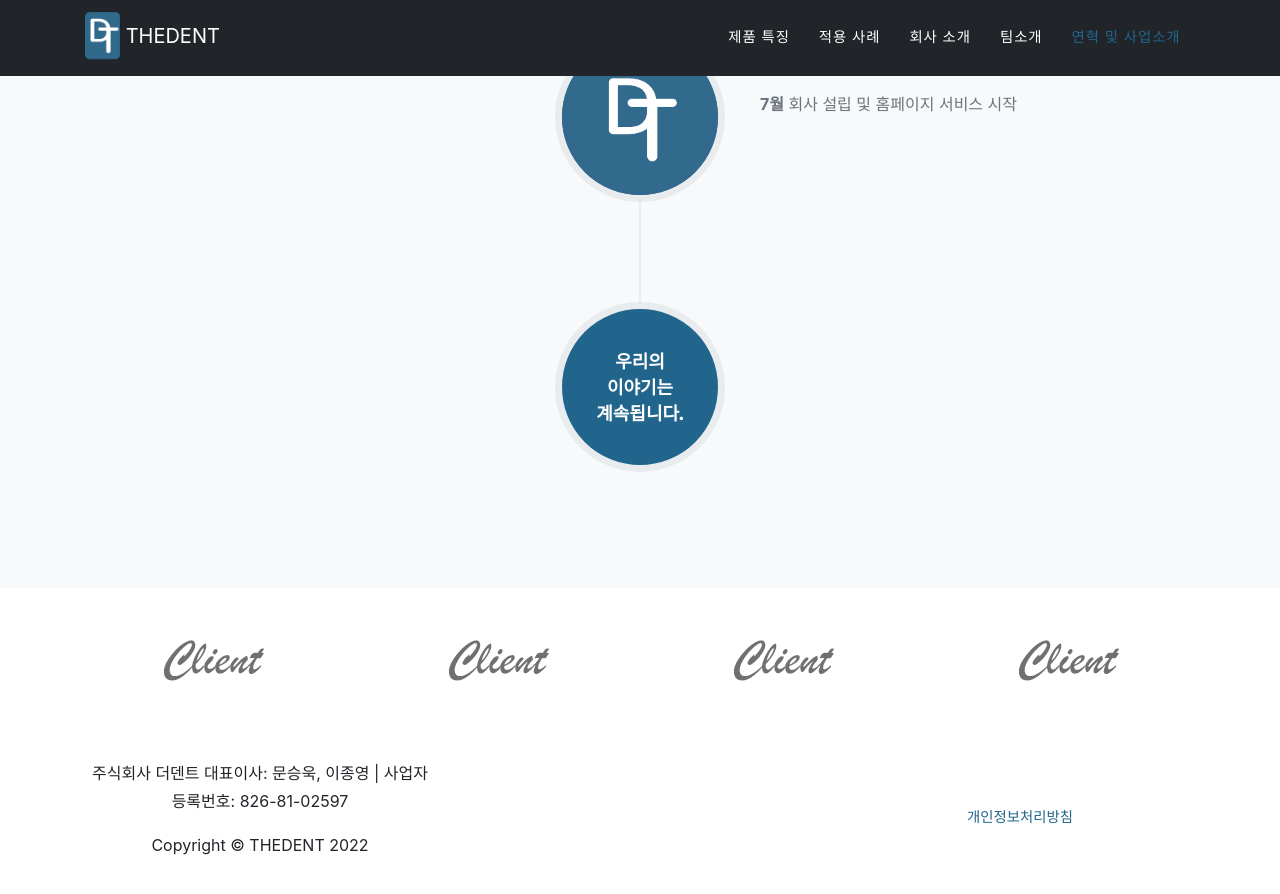
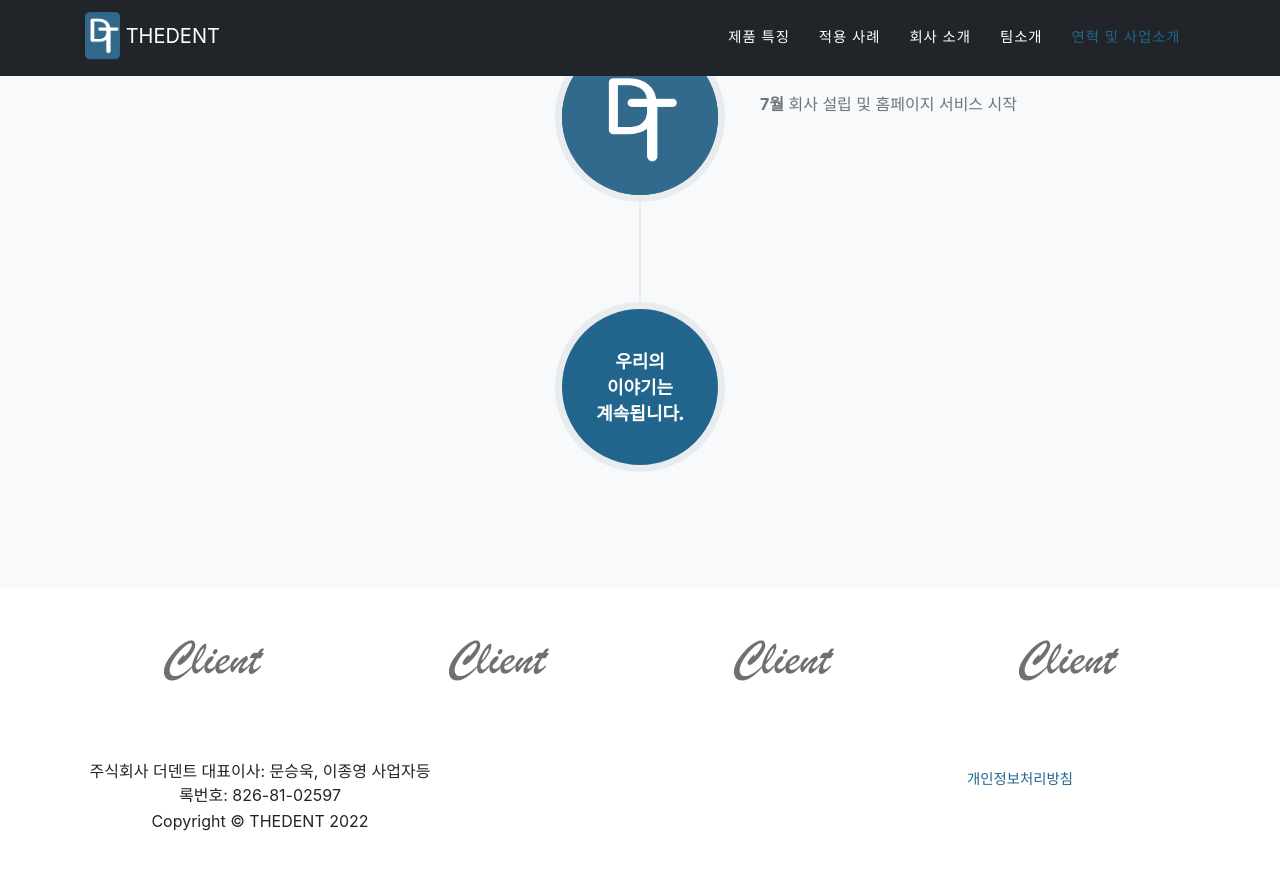
Before and after one commit to thedent-kr/thedent-kr.github.io, a Jekyll site: the page built from index.md, in a window 1280 px wide and 900 px high, scrolled down 3558 px. Shown: the top 894 px of the window. Built offline with Jekyll 4.4.1, drawn with Linux system fonts in a browser that asks for light colours; some web fonts are replaced.

Commit message:
Add company info

```diff
--- a/_includes/footer.html
+++ b/_includes/footer.html
@@ -1,9 +1,11 @@
 <!-- Footer -->
 <footer class="footer" id="footer" style="background-color: white">
   <div class="container">
-    <div class="row align-items-center">
+    <div class="row">
       <div class="col-md-4">
-        <p class="company-info">주식회사 더덴트 대표이사: 문승욱, 이종영 | 사업자등록번호: 826-81-02597</p>
+        <span class="company-represent">주식회사 더덴트 대표이사: 문승욱, 이종영</span>
+        <span class="business-number">사업자등록번호: 826-81-02597</span>
+        <br>
         <p class="copyright">Copyright &copy; {{ site.title }} {{ 'now' | date: "%Y" }}</p>
       </div>
       <!-- Social Media -->
```
